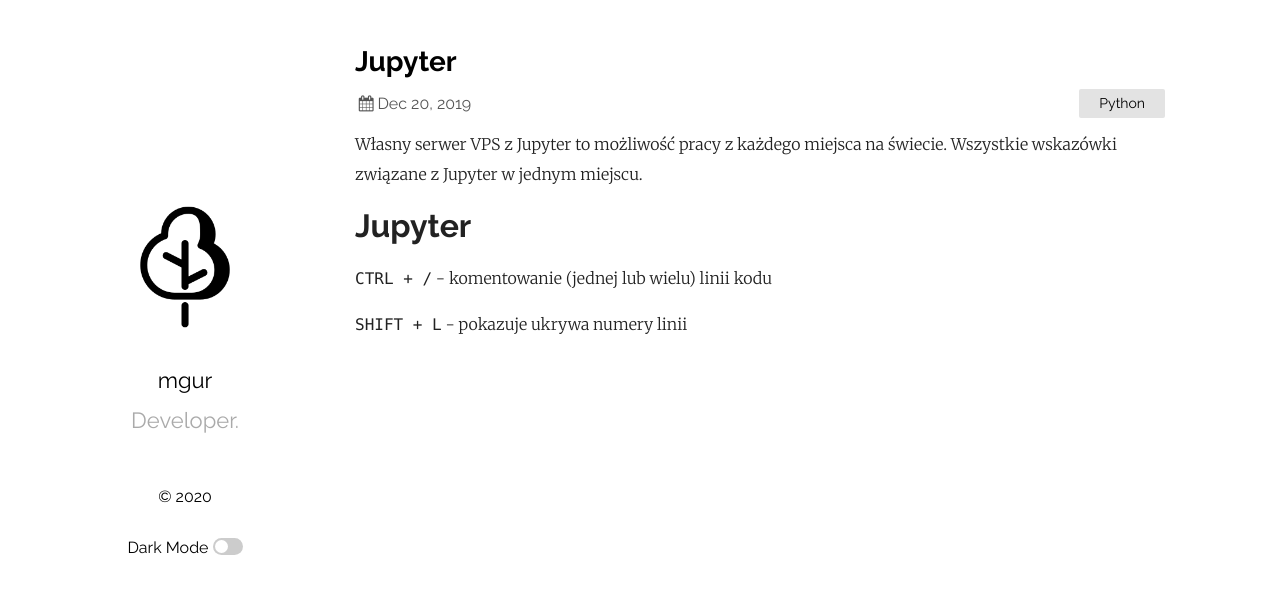
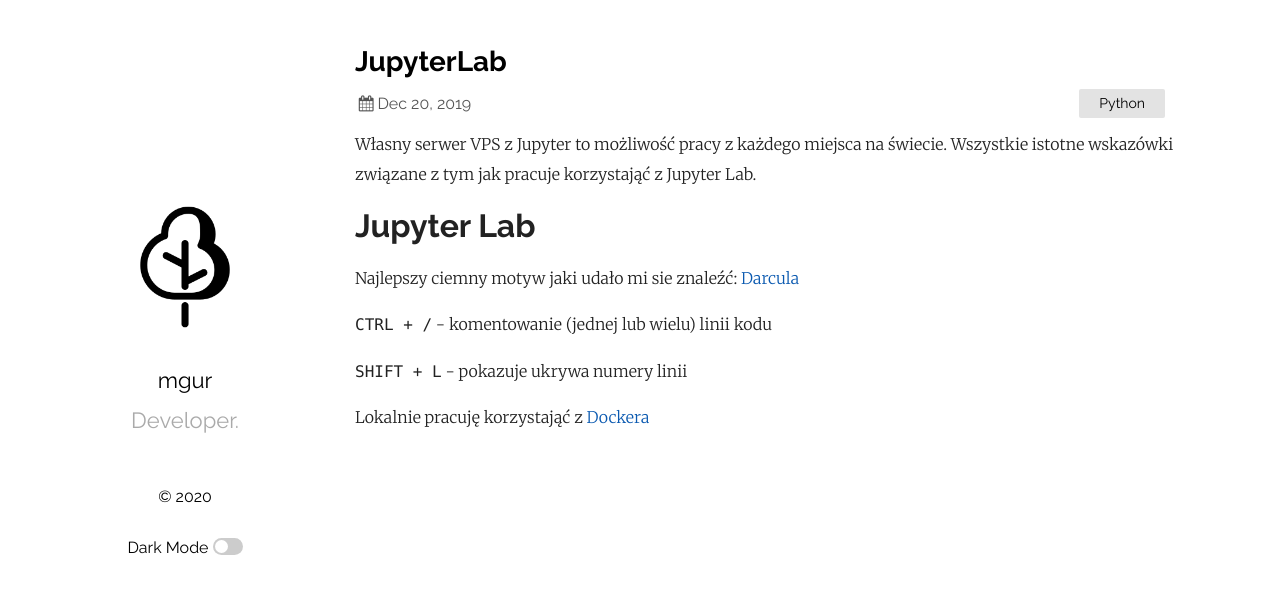
Before and after one commit to mgurg/mgurg.github.io, a Jekyll site: the page built from _posts/2019-12-20-Jupyter.md, in a window 1280 px wide. Shown: the top 594 px of the page. Built offline with Jekyll 4.4.1, drawn with Linux system fonts in a browser that asks for light colours.

Commit message:
Update: ROS/ Jupyter posts

```diff
--- a/_posts/2019-12-20-Jupyter.md
+++ b/_posts/2019-12-20-Jupyter.md
@@ -1,6 +1,6 @@
 ---
 layout: post
-title: "Jupyter"
+title: "JupyterLab"
 categories: Python
 author: "Michał"
 math: true
@@ -8,10 +8,14 @@
 
 
 
-Własny serwer VPS z Jupyter to możliwość pracy z każdego miejsca na świecie.  Wszystkie wskazówki związane z Jupyter w jednym miejscu.
+Własny serwer VPS z Jupyter to możliwość pracy z każdego miejsca na świecie. Wszystkie istotne wskazówki związane z tym jak pracuje korzystająć z Jupyter Lab.
 
-# Jupyter
+# Jupyter Lab
+
+Najlepszy ciemny motyw jaki udało mi sie znaleźć: [Darcula](https://github.com/telamonian/theme-darcula)
 
 `CTRL + /` - komentowanie (jednej lub wielu) linii kodu
 
 `SHIFT + L` - pokazuje ukrywa numery linii
+
+Lokalnie pracuję korzystająć z [Dockera](https://mgurg.github.io/docker/2020/08/05/Docker.html)
```
Also changed, not shown: _posts/2020-01-02-scrapy-konfiguracja.md (+1 -1 lines), _posts/2020-05-13-ROS.md (+5 -1 lines), images/2020_08/ros.png (added).
